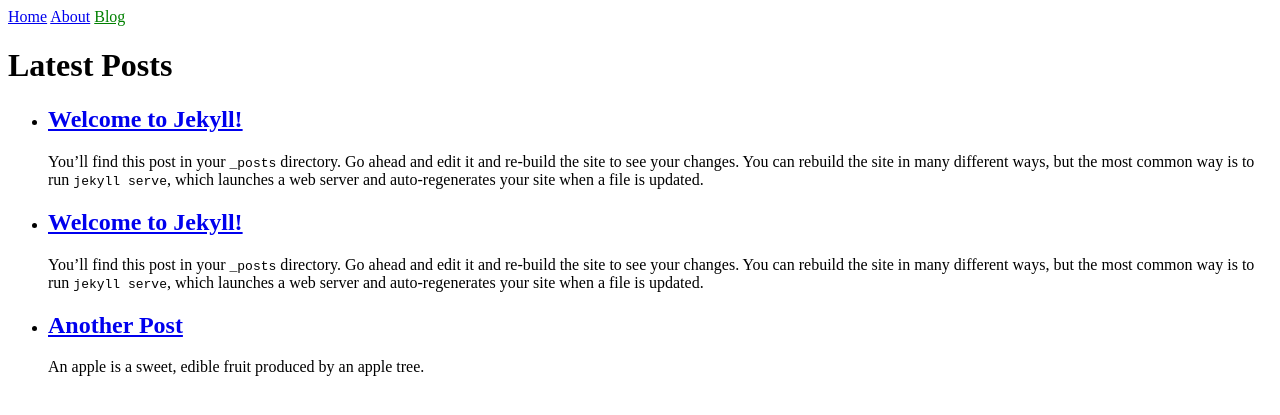
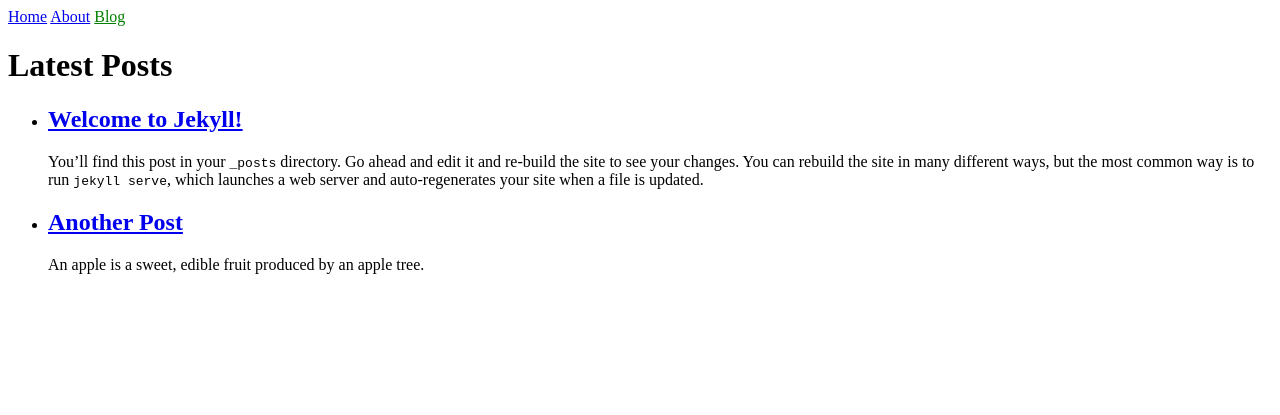
Before and after one commit to a-prejean/a-prejean.github.io, a Jekyll site: the page built from blog.html, in a window 1280 px wide. Shown: the top 415 px of the page. Built offline with Jekyll 4.4.1, drawn with Linux system fonts in a browser that asks for light colours.

Commit message:
Removed "pages" folder

```diff
--- a/_posts/2020-08-13-welcome-to-jekyll.markdown
+++ /dev/null
@@ -1,29 +0,0 @@
----
-layout: post
-title:  "Welcome to Jekyll!"
-date:   2020-08-13 10:10:48 -0500
-categories: jekyll update
----
-You’ll find this post in your `_posts` directory. Go ahead and edit it and re-build the site to see your changes. You can rebuild the site in many different ways, but the most common way is to run `jekyll serve`, which launches a web server and auto-regenerates your site when a file is updated.
-
-Jekyll requires blog post files to be named according to the following format:
-
-`YEAR-MONTH-DAY-title.MARKUP`
-
-Where `YEAR` is a four-digit number, `MONTH` and `DAY` are both two-digit numbers, and `MARKUP` is the file extension representing the format used in the file. After that, include the necessary front matter. Take a look at the source for this post to get an idea about how it works.
-
-Jekyll also offers powerful support for code snippets:
-
-{% highlight ruby %}
-def print_hi(name)
-  puts "Hi, #{name}"
-end
-print_hi('Tom')
-#=> prints 'Hi, Tom' to STDOUT.
-{% endhighlight %}
-
-Check out the [Jekyll docs][jekyll-docs] for more info on how to get the most out of Jekyll. File all bugs/feature requests at [Jekyll’s GitHub repo][jekyll-gh]. If you have questions, you can ask them on [Jekyll Talk][jekyll-talk].
-
-[jekyll-docs]: https://jekyllrb.com/docs/home
-[jekyll-gh]:   https://github.com/jekyll/jekyll
-[jekyll-talk]: https://talk.jekyllrb.com/
```
Also changed, not shown: _data/navigation.yml (+4 -4 lines), _posts/2020-08-12-test-post.md (+2 -0 lines), 404.html (renamed from pages/404.html), _authors/bio.md (renamed from _authors/adam.md), about.md (renamed from pages/about.md), authors.html (renamed from pages/authors.html), blog.html (renamed from pages/blog.html), home.html (renamed from pages/home.html), index.html (renamed from pages/index.html).
